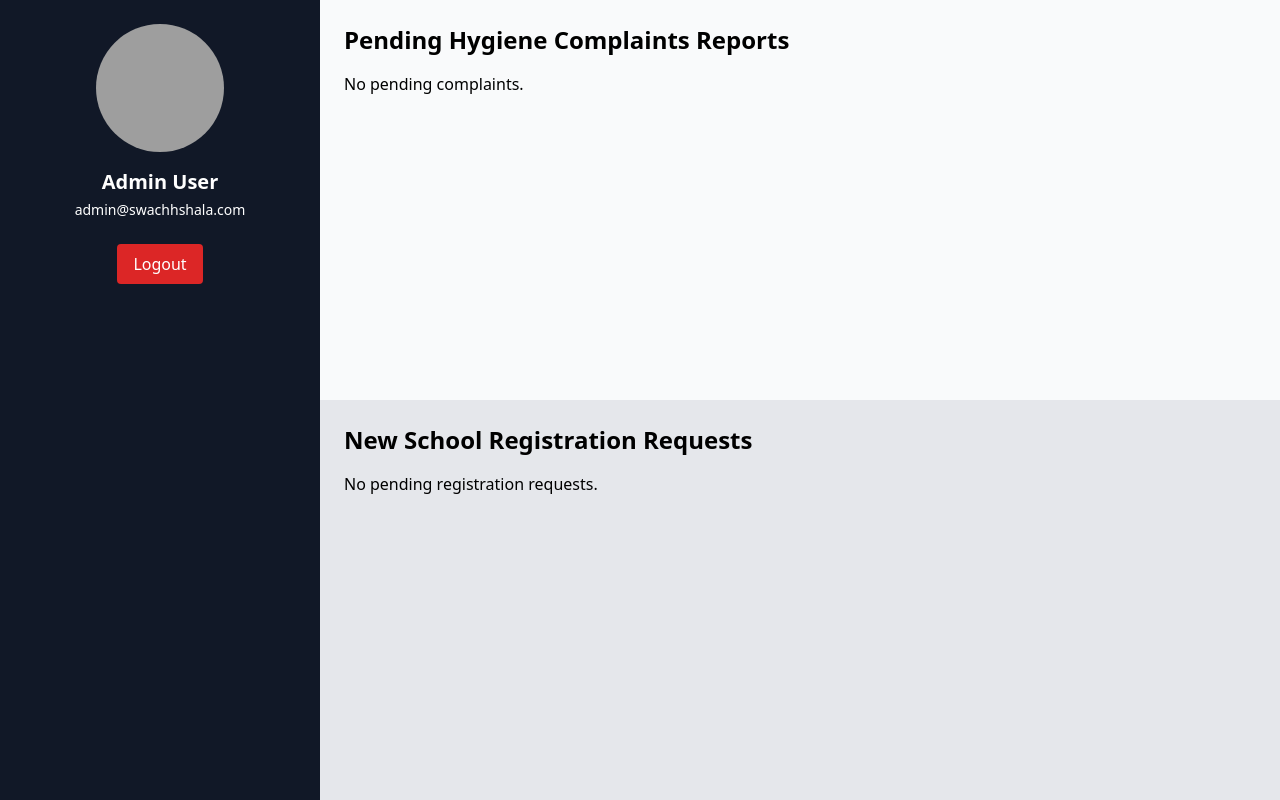
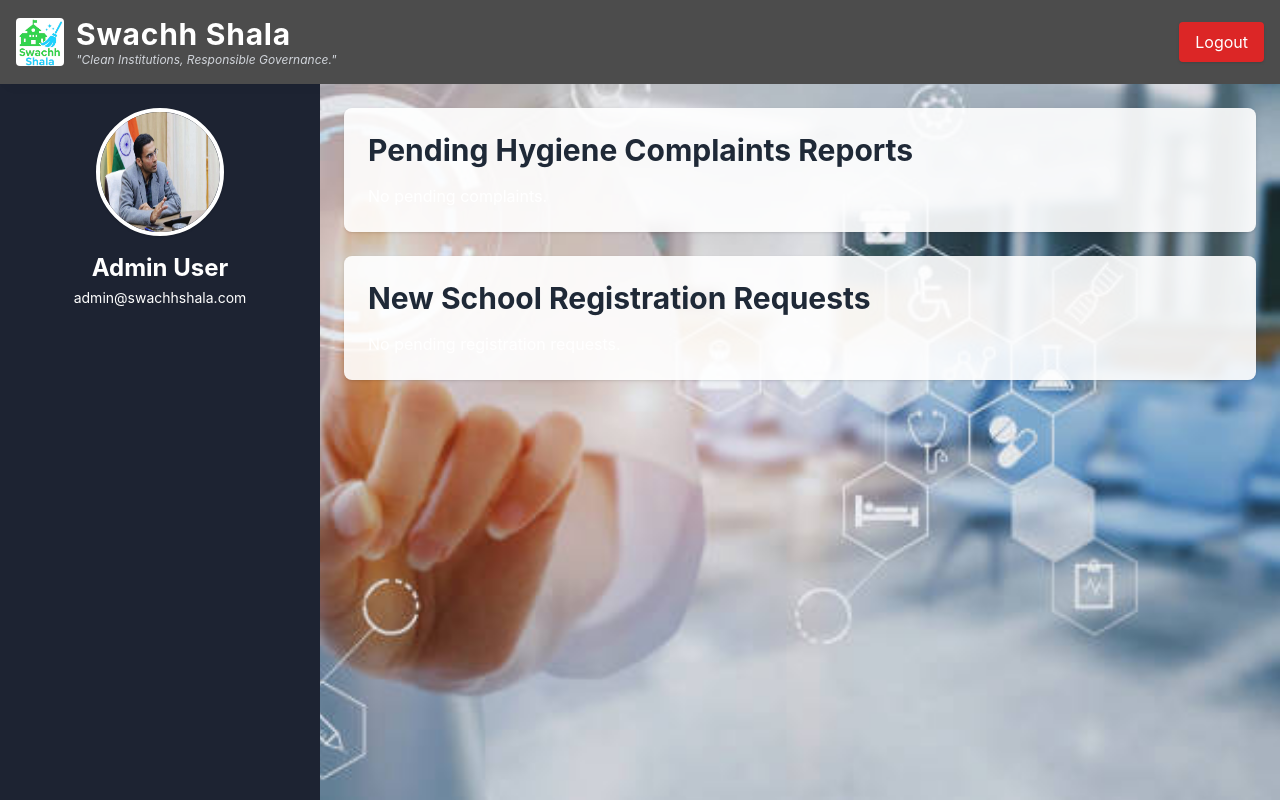
Before and after one commit to Abhay-k12/Swach_Shala_HackOrbit, a Flask app: page /admin in a window 1280 px wide. Run offline with Flask 3, Linux system fonts and the light colour scheme; a user stored in the database is signed in; data comes from the database, SQL or seed files in the repository; data that the repository does not hold is empty; some libraries are stand-ins or nearby versions; grey boxes are pictures that could not be loaded.

Commit message:
Updation into ui

```diff
--- a/templates/admin_dashboard.html
+++ b/templates/admin_dashboard.html
@@ -4,49 +4,70 @@
   <meta charset="UTF-8">
   <title>Admin Dashboard | Swachh Shala</title>
   <script src="https://cdn.tailwindcss.com"></script>
-  <link rel="icon" href="../static/uploads/logo.jpg">
+  <link rel="icon" href="/static/uploads/logo.jpg">
+  <style>
+    body {
+      font-family: 'Inter', sans-serif;
+    }
+  </style>
 </head>
-<body class="flex h-screen">
-  <!-- Left Vertical Sidebar -->
-  <div class="w-1/4 bg-gray-900 text-white p-6 flex flex-col items-center">
-    <img src="../static/uploads/admin.jpg" class="w-32 h-32 rounded-full mb-4" alt="Admin Photo">
-    <h2 class="text-xl font-bold">{{ session['institution_name'] }}</h2>
-    <p class="text-sm mt-1">{{ session['email'] }}</p>
-    <a href="/logout" class="mt-6 bg-red-600 hover:bg-red-500 text-white px-4 py-2 rounded">Logout</a>
+
+<body class="h-screen flex flex-col overflow-hidden">
+
+  <!-- Navbar -->
+  <nav class="w-full flex items-center justify-between p-4 bg-black bg-opacity-70 shadow-lg">
+    <div class="flex items-center gap-3">
+      <img src="/static/uploads/logo.jpg" alt="Logo" class="w-12 h-12 rounded">
+      <div>
+        <h1 class="text-3xl font-bold tracking-wide text-white">Swachh Shala</h1>
+        <p class="text-xs italic text-gray-300">"Clean Institutions, Responsible Governance."</p>
+      </div>
+    </div>
+    <a href="/logout" class="bg-red-600 hover:bg-red-500 text-white px-4 py-2 rounded shadow">Logout</a>
+  </nav>
+
+  <div class="flex flex-1 overflow-hidden">
+
+    <!-- Sidebar -->
+    <div class="w-1/4 bg-gray-900 bg-opacity-95 text-white p-6 flex flex-col items-center shadow-xl">
+      <img src="/static/uploads/admin_photo.jpg" class="w-32 h-32 rounded-full mb-4 border-4 border-white shadow" alt="Admin Photo">
+      <h2 class="text-2xl font-bold text-center mb-1">{{ session['institution_name'] }}</h2>
+      <p class="text-sm text-center break-words">{{ session['email'] }}</p>
     </div>
 
     <!-- Main Content Area -->
-  <div class="w-3/4 flex flex-col">
-    <!-- Upper Horizontal Section: Pending Hygiene Complaints Reports -->
-    <div class="flex-1 overflow-auto p-6 bg-gray-50">
-      <h2 class="text-2xl font-bold mb-4">Pending Hygiene Complaints Reports</h2>
+    <div class="w-3/4 flex flex-col p-6 space-y-6 overflow-y-auto" style="background: url('/static/uploads/admin_dashboard_background.jpg') no-repeat center center fixed; background-size: cover;">
+
+      <!-- Complaints Section -->
+      <div class="bg-white bg-opacity-90 rounded-lg shadow p-6">
+        <h2 class="text-3xl font-bold text-gray-800 mb-4">Pending Hygiene Complaints Reports</h2>
 
         {% for school, complaints in reports.items() %}
-      <div class="border p-4 rounded mb-6 bg-white">
+        <div class="border border-gray-300 p-4 rounded mb-6 bg-gray-50">
           <h3 class="text-xl font-semibold text-gray-800 mb-3">School: {{ school }}</h3>
 
           <div class="grid grid-cols-2 gap-4">
             {% for complaint in complaints %}
-          <div class="p-3 border rounded bg-gray-50">
+            <div class="p-3 border rounded bg-white">
               <img src="/{{ complaint.image_path }}" class="w-64 h-40 object-cover rounded mb-2">
               <p>Issue: <strong>{{ complaint.predicted_class }}</strong></p>
               <p>Probability: <strong>{{ complaint.probability }}%</strong></p>
             </div>
             {% endfor %}
           </div>
+
           <div class="flex justify-end mt-4">
-          <a href="/generate_report/{{ school }}"class="bg-blue-600 hover:bg-blue-500 text-white px-4 py-2 rounded">Download Report as PDF</a>
+            <a href="/generate_report/{{ school }}" class="bg-blue-600 hover:bg-blue-500 text-white px-4 py-2 rounded">Download Report as PDF</a>
           </div>
         </div>
         {% else %}
-      <p>No pending complaints.</p>
+        <p class="text-white">No pending complaints.</p>
         {% endfor %}
       </div>
 
-
-    <!-- Lower Horizontal Section: School Registration Requests -->
-    <div class="flex-1 overflow-auto p-6 bg-gray-200">
-      <h2 class="text-2xl font-bold mb-4">New School Registration Requests</h2>
+      <!-- Registration Requests Section -->
+      <div class="bg-white bg-opacity-90 rounded-lg shadow p-6">
+        <h2 class="text-3xl font-bold text-gray-800 mb-4">New School Registration Requests</h2>
         {% for req in requests %}
         <div class="border p-4 rounded mb-4 bg-white flex justify-between items-center">
           <div>
@@ -60,9 +81,12 @@
           </div>
         </div>
         {% else %}
-        <p>No pending registration requests.</p>
+        <p class="text-white">No pending registration requests.</p>
         {% endfor %}
       </div>
+
     </div>
+  </div>
+
 </body>
 </html>
--- a/templates/login.html
+++ b/templates/login.html
@@ -7,7 +7,8 @@
   <link rel="icon" href="../static/uploads/logo.jpg" />
   <style>
     body {
-      background: url('static/images/background.jpg') center center / cover no-repeat fixed;
+      background: linear-gradient(rgba(0,0,0,0.6), rgba(0,0,0,0.6)),
+            url('../static/uploads/loginpage_image.jpg') center center / cover no-repeat fixed;
     }
   </style>
 </head>
--- a/templates/register.html
+++ b/templates/register.html
@@ -7,7 +7,8 @@
   <link rel="icon" href="../static/uploads/logo.jpg" />
   <style>
     body {
-      background: url('static/images/background.jpg') center center / cover no-repeat fixed;
+      background: linear-gradient(rgba(0,0,0,0.6), rgba(0,0,0,0.6)),
+            url('../static/uploads/register_image.jpg') center center / cover no-repeat fixed;
     }
   </style>
 </head>
--- a/templates/report_template.html
+++ b/templates/report_template.html
@@ -87,19 +87,19 @@
     <div class="info"><strong>Probability:</strong> {{ complaint.probability }}%</div>
     <img src="{{ complaint.image_path }}" class="image">
 
-    {% if complaint.predicted_class == 'DirtyFloor' %}
+    {% if complaint.predicted_class == 'Dirty Floor' %}
       <div class="note">
         <strong>Cause:</strong> Inadequate cleaning and irregular floor maintenance.<br>
         <strong>Impact:</strong> Increases bacterial/fungal infection risk and poor hygiene perception.<br>
         <strong>Action:</strong> Immediate cleaning and scheduled sanitization by sanitation staff.
       </div>
-    {% elif complaint.predicted_class == 'OverflowingDustbins' %}
+    {% elif complaint.predicted_class == 'Overflowing Dustbins' %}
       <div class="note">
         <strong>Cause:</strong> Irregular waste collection and monitoring.<br>
         <strong>Impact:</strong> Attracts flies, rodents and spreads odour and infections.<br>
         <strong>Action:</strong> Call municipal waste services and internal staff for prompt removal.
       </div>
-    {% elif complaint.predicted_class == 'TrashPresence' %}
+    {% elif complaint.predicted_class == 'Trash Presence' %}
       <div class="note">
         <strong>Cause:</strong> Lack of disposal points and improper student awareness.<br>
         <strong>Impact:</strong> Mosquito breeding, infections and allergies from accumulated trash.<br>
```
Also changed, not shown: templates/school_dashboard.html (+60 -19 lines), static/uploads/admin_dashboard_background.jpg (added), static/uploads/admin_photo.jpg (added), static/uploads/loginpage_image.jpg (added), static/uploads/register_image.jpg (added), static/uploads/school_dashboard_background.jpg (added), static/uploads/school_photo.jpeg (added). Lines whose indentation alone changed are shown as unchanged.
